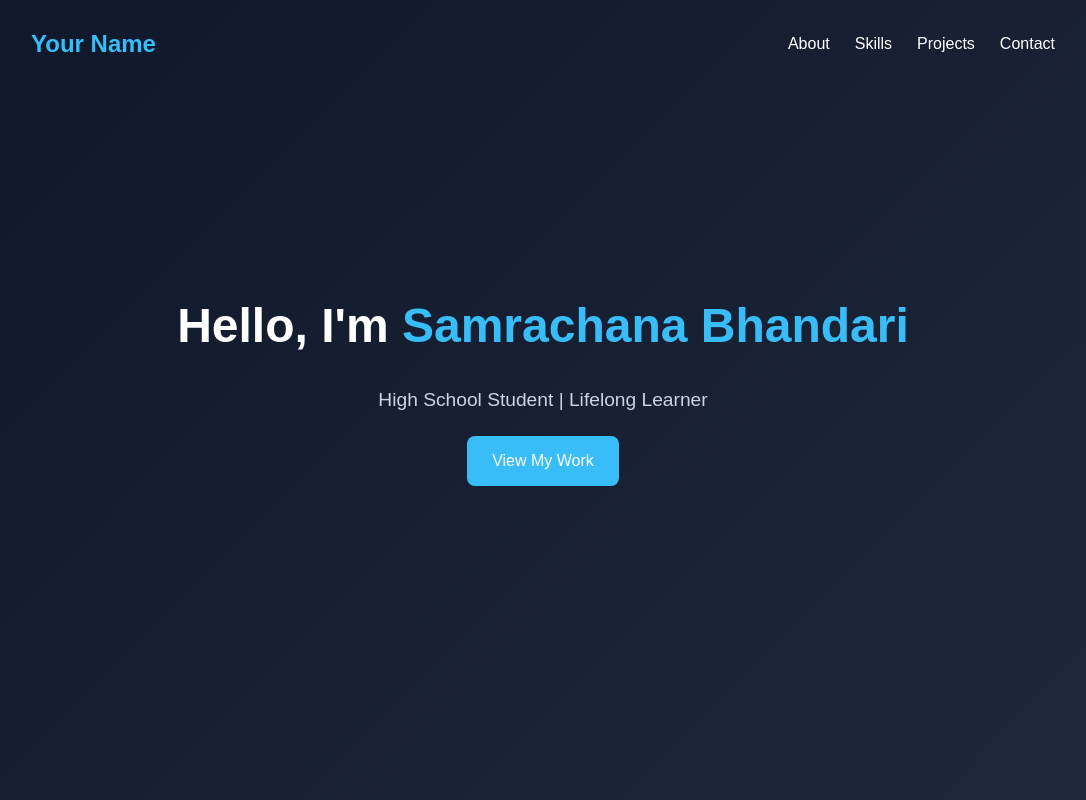
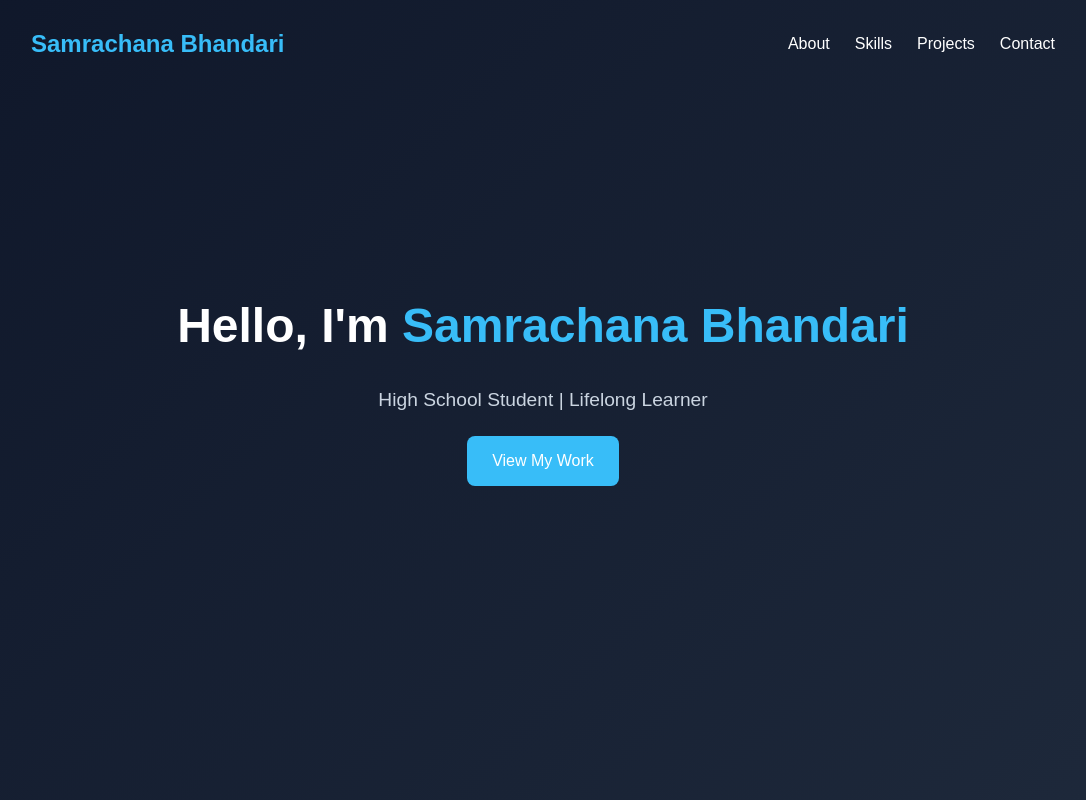
Before and after one commit to bhandarisamrachana51-cmd/My-Portfolioo, a plain HTML site: page index.html in a window 1280 px wide. Shown: the top 800 px of the page, without its empty margins (97-1183 px from the left). Drawn offline with Linux system fonts and the light colour scheme.

Commit message:
Update portfolio HTML structure and content

```diff
--- a/index.html
+++ b/index.html
@@ -3,14 +3,14 @@
 <head>
     <meta charset="UTF-8">
     <meta name="viewport" content="width=device-width, initial-scale=1.0">
-    <title>Your Name | Portfolio</title>
+    <title>Samrachana Bhandari| Portfolio</title>
     <link rel="stylesheet" href="style.css">
 </head>
 <body>
 
     <header>
         <nav>
-            <h2 class="logo">Your Name</h2>
+            <h2 class="logo">Samrachana Bhandari</h2>
             <ul>
                 <li><a href="#about">About</a></li>
                 <li><a href="#skills">Skills</a></li>
```
